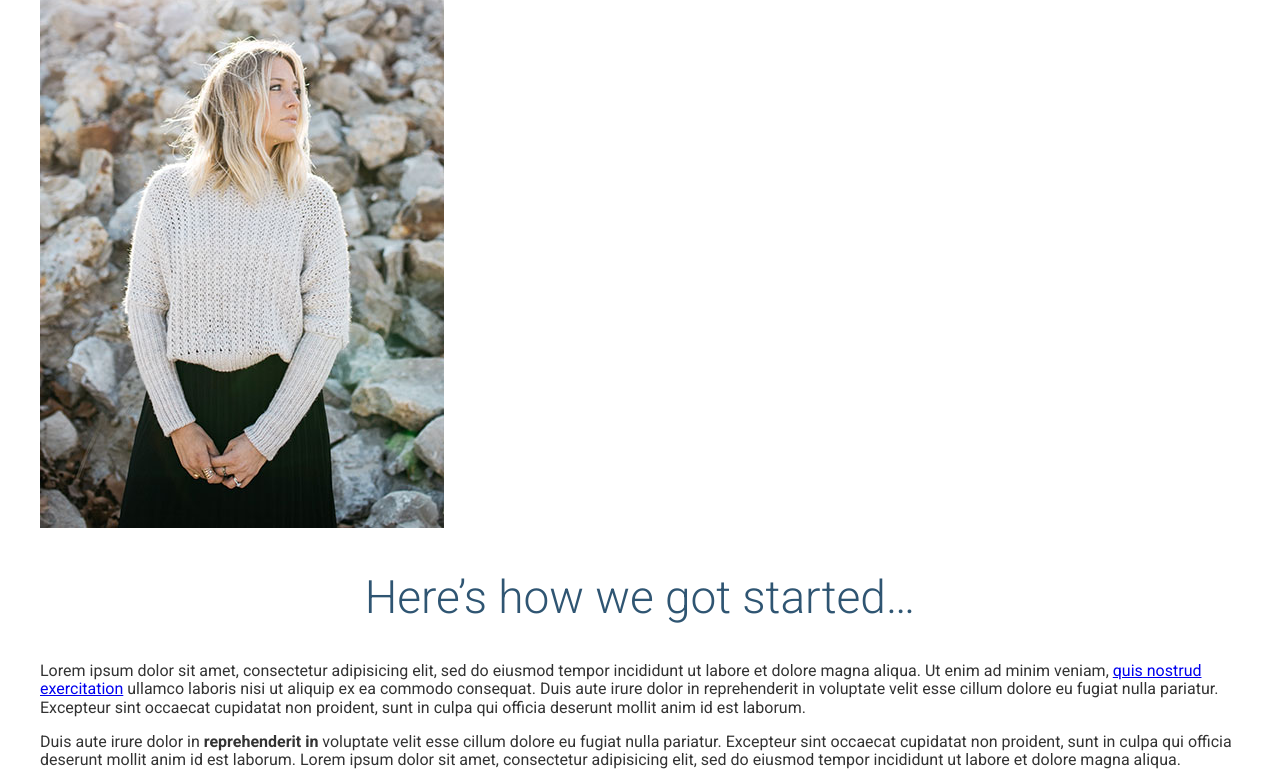
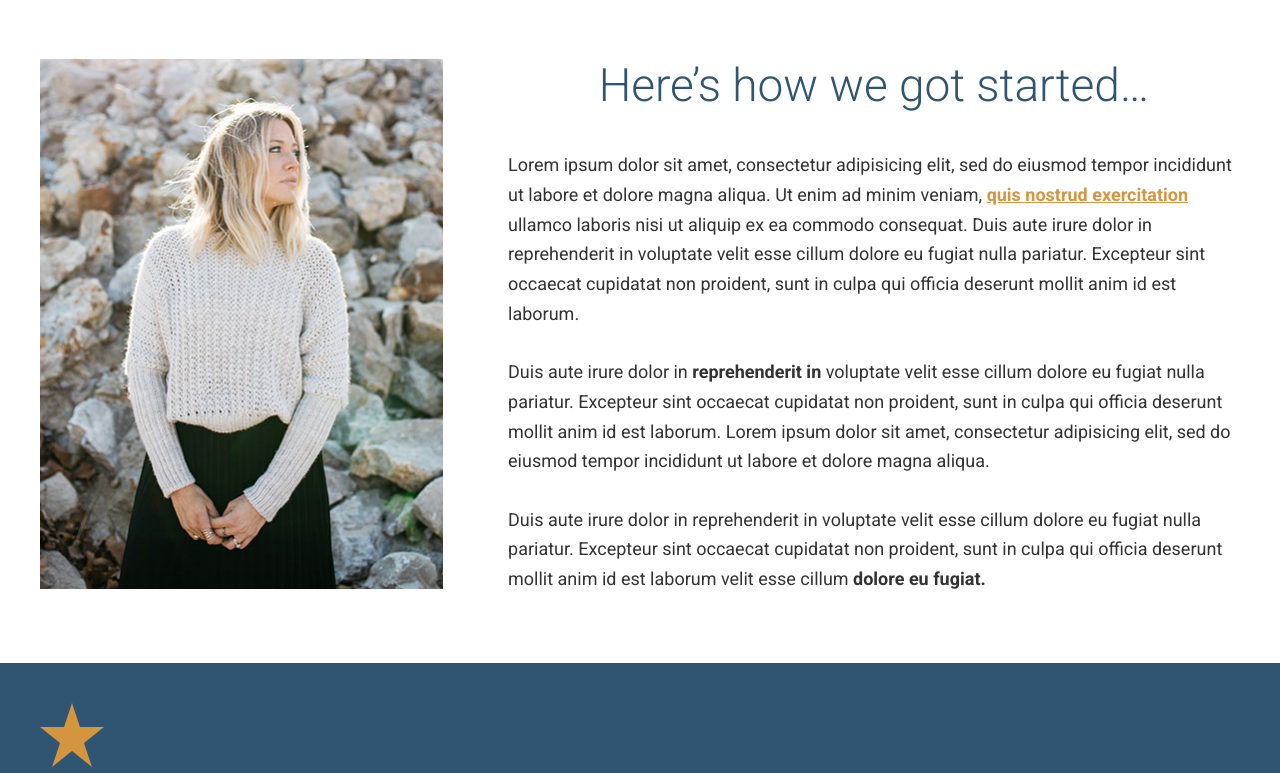
Before and after one commit to uptheirons78/travel-site, a website: page app/index.html in a window 1280 px wide. Shown: the part 1486-2259 px from the top of the page. Drawn offline with Linux system fonts and the light colour scheme.

Commit message:
add row and generic content rules

```diff
--- a/app/assets/styles/base/_global.css
+++ b/app/assets/styles/base/_global.css
@@ -1,3 +1,7 @@
+* {
+  box-sizing: border-box;
+}
+
 body {
   font-family: 'Roboto', sans-serif;
   color: #333;
@@ -7,3 +11,7 @@ img {
   max-width: 100%;
   height: auto;
 }
+
+a {
+  color: $mainOrange;
+}
--- a/app/assets/styles/base/_mixins.css
+++ b/app/assets/styles/base/_mixins.css
@@ -15,3 +15,11 @@
     @mixin-content;
   }
 }
+
+@define-mixin clearfix {
+  &::after {
+    content: '';
+    clear: both;
+    display: table;
+  }
+}
--- /dev/null
+++ b/app/assets/styles/modules/_generic-content-container.css
@@ -0,0 +1,14 @@
+.generic-content-container {
+  p {
+    line-height: 1.65; /*doesn't require px, em, rem */
+    margin: 1.8rem 0;
+
+    @mixin atSmall {
+      font-size: 1.125rem;
+    }
+  }
+
+  p a {
+    font-weight: 700;
+  }
+}
--- a/app/assets/styles/modules/_headline.css
+++ b/app/assets/styles/modules/_headline.css
@@ -39,4 +39,8 @@
   &--b-margin-large {
     margin-bottom: 1.6em;
   }
+
+  &--no-t-margin {
+    margin-top: 0;
+  }
 }
--- /dev/null
+++ b/app/assets/styles/modules/_row.css
@@ -0,0 +1,39 @@
+.row {
+  @mixin clearfix;
+
+  &--gutters {
+    margin-right: -65px;
+  }
+
+  &--gutters > div {
+    padding-right: 65px;
+  }
+
+  &__b-margin-until-medium {
+    margin-bottom: 1rem;
+  }
+
+  @mixin atMedium {
+    &__b-margin-until-medium {
+      margin-bottom: 0;
+    }
+
+    &__medium-4 {
+      float: left;
+      width: 33.33%;
+    }
+
+    &__medium-4--larger {
+      width: 37%;
+    }
+
+    &__medium-8 {
+      float: left;
+      width: 66.66%;
+    }
+
+    &__medium-8--smaller {
+      width: 63%;
+    }
+  }
+}
--- a/app/assets/styles/modules/_wrapper.css
+++ b/app/assets/styles/modules/_wrapper.css
@@ -1,7 +1,8 @@
 .wrapper {
+  overflow: hidden;
   padding-left: 18px;
   padding-right: 18px;
-  max-width: 1200px;
+  max-width: 1236px;
   margin-left: auto;
   margin-right: auto;
 
@@ -13,4 +14,14 @@
     padding-left: 0;
     padding-right: 0;
   }
+
+  &--b-margin {
+    margin-bottom: 1rem;
+  }
+
+  @mixin atSmall {
+    &--b-margin {
+      margin-bottom: 3.875rem;
+    }
+  }
 }
--- a/app/assets/styles/style.css
+++ b/app/assets/styles/style.css
@@ -1,9 +1,11 @@
 @import 'normalize.css';
 @import 'base/_variables.css';
+@import 'base/_mixins.css';
 @import 'base/_global';
-@import 'base/_mixins.css';
 @import 'modules/_large-hero';
 @import 'modules/_btn';
 @import 'modules/_wrapper';
 @import 'modules/_page-section';
 @import 'modules/_headline';
+@import 'modules/_row.css';
+@import 'modules/_generic-content-container.css';
--- a/app/index.html
+++ b/app/index.html
@@ -52,27 +52,55 @@
         been working to
         make travel
         <strong>better for everyone.</strong></h3>
-      <div class="wrapper wrapper--medium">
-        <img src="assets/images/first-trip.jpg" alt="Couple walking down a street.">
+      <div class="wrapper wrapper--medium wrapper--b-margin">
+        <img sizes="(min-width: 970px) 976px, 100vw" srcset="assets/images/first-trip-low-res.jpg 565w, assets/images/first-trip.jpg 976w, assets/images/first-trip-hi-dpi.jpg 1952w"
+          alt="Couple walking down a street.">
       </div>
-      <img src="assets/images/our-start.jpg" alt="Our founder, Jane Doe">
-      <h2 class="headline headline--centered">Here&rsquo;s how we got started&hellip;</h2>
-      <p>Lorem ipsum dolor sit amet, consectetur adipisicing elit, sed do eiusmod tempor incididunt ut labore et dolore
+      <div class="row row--gutters">
+        <div class="row__medium-4 row__medium-4--larger row__b-margin-until-medium">
+          <picture>
+            <source sizes="404px" srcset="assets/images/our-start.jpg 404w, assets/images/our-start-hi-dpi.jpg 808w"
+              media="(min-width: 1020px)">
+            <source sizes="320px" srcset="assets/images/our-start-portrait.jpg 382w, assets/images/our-start-portrait-hi-dpi.jpg 764w"
+              media="(min-width: 800px)">
+            <img srcset="assets/images/our-start-landscape.jpg 800w, assets/images/our-start-landscape-hi-dpi.jpg 1600w"
+              alt="Our founder, Jane Doe">
+          </picture>
+        </div>
+        <!--row__4 end-->
+        <div class="row__medium-8 row__medium-8--smaller">
+          <div class="generic-content-container">
+            <h2 class="headline headline--centered headline--no-t-margin">Here&rsquo;s how we got started&hellip;</h2>
+            <p>Lorem ipsum dolor sit amet, consectetur adipisicing elit, sed do eiusmod tempor incididunt ut labore et
+              dolore
               magna aliqua. Ut enim ad minim veniam, <a href="#">quis nostrud exercitation</a> ullamco laboris nisi ut
               aliquip
-        ex ea commodo consequat. Duis aute irure dolor in reprehenderit in voluptate velit esse cillum dolore eu fugiat
-        nulla pariatur. Excepteur sint occaecat cupidatat non proident, sunt in culpa qui officia deserunt mollit anim
+              ex ea commodo consequat. Duis aute irure dolor in reprehenderit in voluptate velit esse cillum dolore eu
+              fugiat
+              nulla pariatur. Excepteur sint occaecat cupidatat non proident, sunt in culpa qui officia deserunt mollit
+              anim
               id
               est laborum.</p>
-      <p>Duis aute irure dolor in <strong>reprehenderit in</strong> voluptate velit esse cillum dolore eu fugiat nulla
-        pariatur. Excepteur sint occaecat cupidatat non proident, sunt in culpa qui officia deserunt mollit anim id est
-        laborum. Lorem ipsum dolor sit amet, consectetur adipisicing elit, sed do eiusmod tempor incididunt ut labore
+            <p>Duis aute irure dolor in <strong>reprehenderit in</strong> voluptate velit esse cillum dolore eu fugiat
+              nulla
+              pariatur. Excepteur sint occaecat cupidatat non proident, sunt in culpa qui officia deserunt mollit anim
+              id
+              est
+              laborum. Lorem ipsum dolor sit amet, consectetur adipisicing elit, sed do eiusmod tempor incididunt ut
+              labore
               et
               dolore magna aliqua.</p>
             <p>Duis aute irure dolor in reprehenderit in voluptate velit esse cillum dolore eu fugiat nulla pariatur.
               Excepteur
-        sint occaecat cupidatat non proident, sunt in culpa qui officia deserunt mollit anim id est laborum velit esse
+              sint occaecat cupidatat non proident, sunt in culpa qui officia deserunt mollit anim id est laborum velit
+              esse
               cillum <strong>dolore eu fugiat.</strong></p>
+          </div>
+          <!--end of generico content container -->
+        </div>
+        <!--end of row__8-->
+      </div>
+      <!--end of row-->
     </div>
   </div>
 
--- a/app/temp/styles/style.css
+++ b/app/temp/styles/style.css
@@ -341,6 +341,10 @@ template {
   display: none;
 }
 
+* {
+  box-sizing: border-box;
+}
+
 body {
   font-family: 'Roboto', sans-serif;
   color: #333;
@@ -349,6 +353,10 @@ body {
 img {
   max-width: 100%;
   height: auto;
+}
+
+a {
+  color: #d59541;
 }
 
 .large-hero {
@@ -439,9 +447,10 @@ img {
   }
 
 .wrapper {
+  overflow: hidden;
   padding-left: 18px;
   padding-right: 18px;
-  max-width: 1200px;
+  max-width: 1236px;
   margin-left: auto;
   margin-right: auto;
 }
@@ -453,6 +462,16 @@ img {
 .wrapper .wrapper {
     padding-left: 0;
     padding-right: 0;
+  }
+
+.wrapper--b-margin {
+    margin-bottom: 1rem;
+  }
+
+@media (min-width: 530px) {
+    .wrapper--b-margin {
+      margin-bottom: 3.875rem;
+    }
   }
 
 .page-section {
@@ -520,3 +539,65 @@ img {
 .headline--b-margin-large {
     margin-bottom: 1.6em;
   }
+
+.headline--no-t-margin {
+    margin-top: 0;
+  }
+
+.row::after {
+    content: '';
+    clear: both;
+    display: table;
+  }
+
+.row--gutters {
+    margin-right: -65px;
+  }
+
+.row--gutters > div {
+    padding-right: 65px;
+  }
+
+.row__b-margin-until-medium {
+    margin-bottom: 1rem;
+  }
+
+@media (min-width: 800px) {
+    .row__b-margin-until-medium {
+      margin-bottom: 0;
+    }
+
+    .row__medium-4 {
+      float: left;
+      width: 33.33%;
+    }
+
+    .row__medium-4--larger {
+      width: 37%;
+    }
+
+    .row__medium-8 {
+      float: left;
+      width: 66.66%;
+    }
+
+    .row__medium-8--smaller {
+      width: 63%;
+    }
+  }
+
+.generic-content-container p {
+    line-height: 1.65; /*doesn't require px, em, rem */
+    margin: 1.8rem 0;
+  }
+
+@media (min-width: 530px) {
+
+.generic-content-container p {
+      font-size: 1.125rem
+  }
+  }
+
+.generic-content-container p a {
+    font-weight: 700;
+  }
```
Lines whose indentation alone changed are shown as unchanged.
